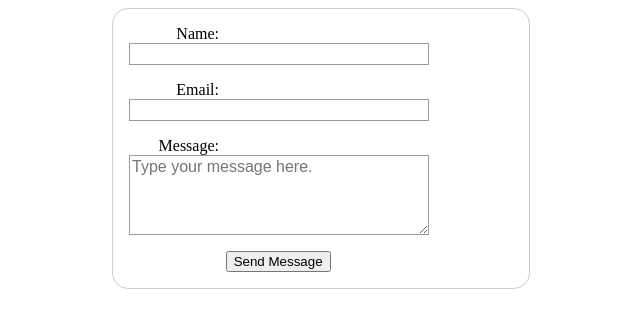
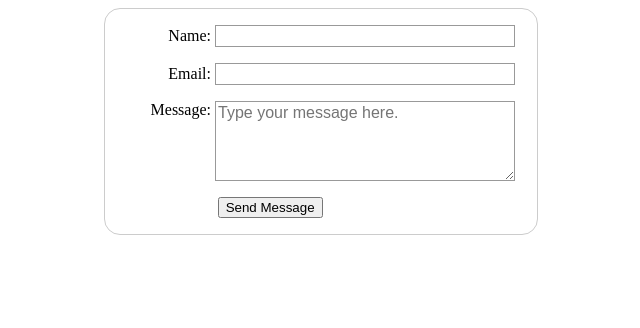
Before and after one commit to sweetnightkitty/mdn_first_form, a plain HTML site: page index.html in a window 1280 px wide. Shown: the whole page, without its empty margins (319-959 px from the left). Drawn offline with Linux system fonts and the light colour scheme.

Commit message:
Update form width to prevent shrinking

```diff
--- a/styles.css
+++ b/styles.css
@@ -1,8 +1,8 @@
 form {
     /* Center the form on the page */
     margin: 0 auto;
-    width: 30dvw;
     /* Form outline */
+    width: 400px;
     padding: 1em;
     border: 1px solid #ccc;
     border-radius: 1em;
```
